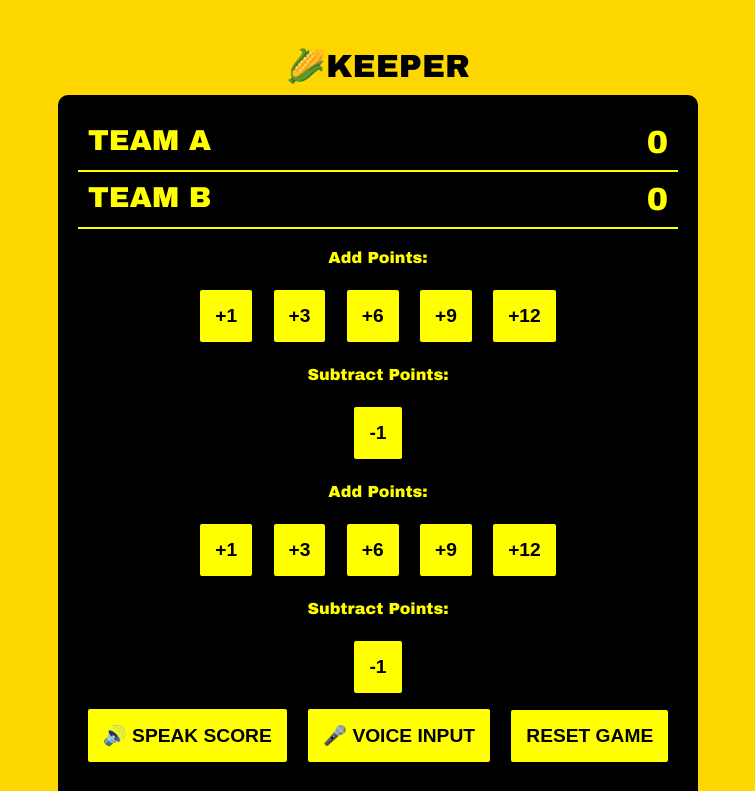
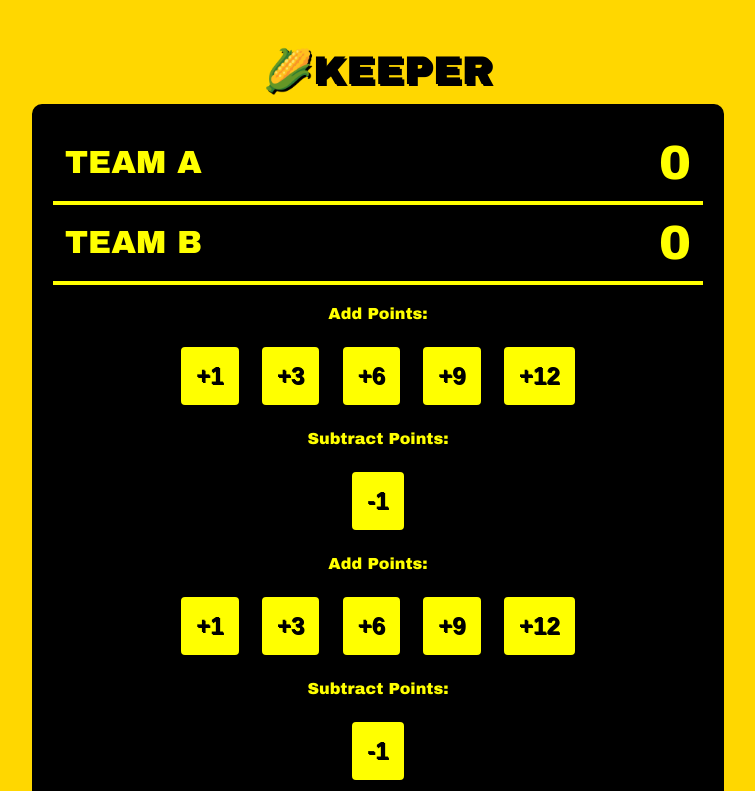
Before and after one commit to khobster/cornkeeper, a plain HTML site: page index.html in a window 1280 px wide. Both pictures are taken after a click on the button "START GAME". Shown: the top 791 px of the page, without its empty margins (262-1017 px from the left). Drawn offline with Linux system fonts and the light colour scheme.

Commit message:
Update index.html

```diff
--- a/index.html
+++ b/index.html
@@ -14,39 +14,40 @@
             padding: 20px;
         }
 
-        h2 {
-            font-size: 2rem;
+        h1 {
+            font-size: 2.5rem;
+            text-transform: uppercase;
+            text-shadow: 2px 2px 0 black;
             margin-bottom: 10px;
-            text-transform: uppercase;
         }
 
         .scoreboard {
-            width: 80%;
-            max-width: 600px;
+            width: 90%;
+            max-width: 650px;
             margin: auto;
             background: black;
-            padding: 20px;
+            padding: 15px;
             border-radius: 10px;
             color: yellow;
             text-align: center;
+            border: 6px solid black;
         }
 
         .score-row {
             display: flex;
             justify-content: space-between;
-            font-size: 1.8rem;
-            padding: 10px;
-            border-bottom: 2px solid yellow;
-        }
-
-        .team-name {
+            align-items: center;
+            font-size: 2rem;
+            padding: 12px;
+            border-bottom: 4px solid yellow;
+            font-weight: bold;
             text-transform: uppercase;
-            font-weight: bold;
         }
 
         .score {
-            font-size: 2rem;
+            font-size: 3rem;
             font-weight: bold;
+            text-shadow: 2px 2px 0 black;
         }
 
         .buttons {
@@ -55,15 +56,16 @@
 
         button {
             padding: 15px;
-            font-size: 1.2rem;
+            font-size: 1.5rem;
             font-weight: bold;
             background: yellow;
             color: black;
-            border: 3px solid black;
+            border: 4px solid black;
             cursor: pointer;
             margin: 5px;
-            border-radius: 5px;
+            border-radius: 8px;
             text-transform: uppercase;
+            text-shadow: 1px 1px 0 black;
         }
 
         button:hover {
@@ -78,7 +80,7 @@
 </head>
 <body>
 
-    <h2>🌽keeper</h2>
+    <h1>🌽keeper</h1>
 
     <!-- Game Setup -->
     <div id="setup">
@@ -90,17 +92,17 @@
     <!-- Scoreboard -->
     <div id="scoreboard" class="hidden scoreboard">
         <div class="score-row">
-            <span class="team-name" id="teamA"></span>
+            <span id="teamA"></span>
             <span class="score" id="scoreA">0</span>
         </div>
         <div class="score-row">
-            <span class="team-name" id="teamB"></span>
+            <span id="teamB"></span>
             <span class="score" id="scoreB">0</span>
         </div>
 
         <div class="buttons">
             <p><strong>Add Points:</strong></p>
-            <button onclick="updateScore('A', 1)">+1 <span id="btnTeamA"></span></button>
+            <button onclick="updateScore('A', 1)">+1</button>
             <button onclick="updateScore('A', 3)">+3</button>
             <button onclick="updateScore('A', 6)">+6</button>
             <button onclick="updateScore('A', 9)">+9</button>
@@ -110,7 +112,7 @@
             <button onclick="updateScore('A', -1)">-1</button>
 
             <p><strong>Add Points:</strong></p>
-            <button onclick="updateScore('B', 1)">+1 <span id="btnTeamB"></span></button>
+            <button onclick="updateScore('B', 1)">+1</button>
             <button onclick="updateScore('B', 3)">+3</button>
             <button onclick="updateScore('B', 6)">+6</button>
             <button onclick="updateScore('B', 9)">+9</button>
```
